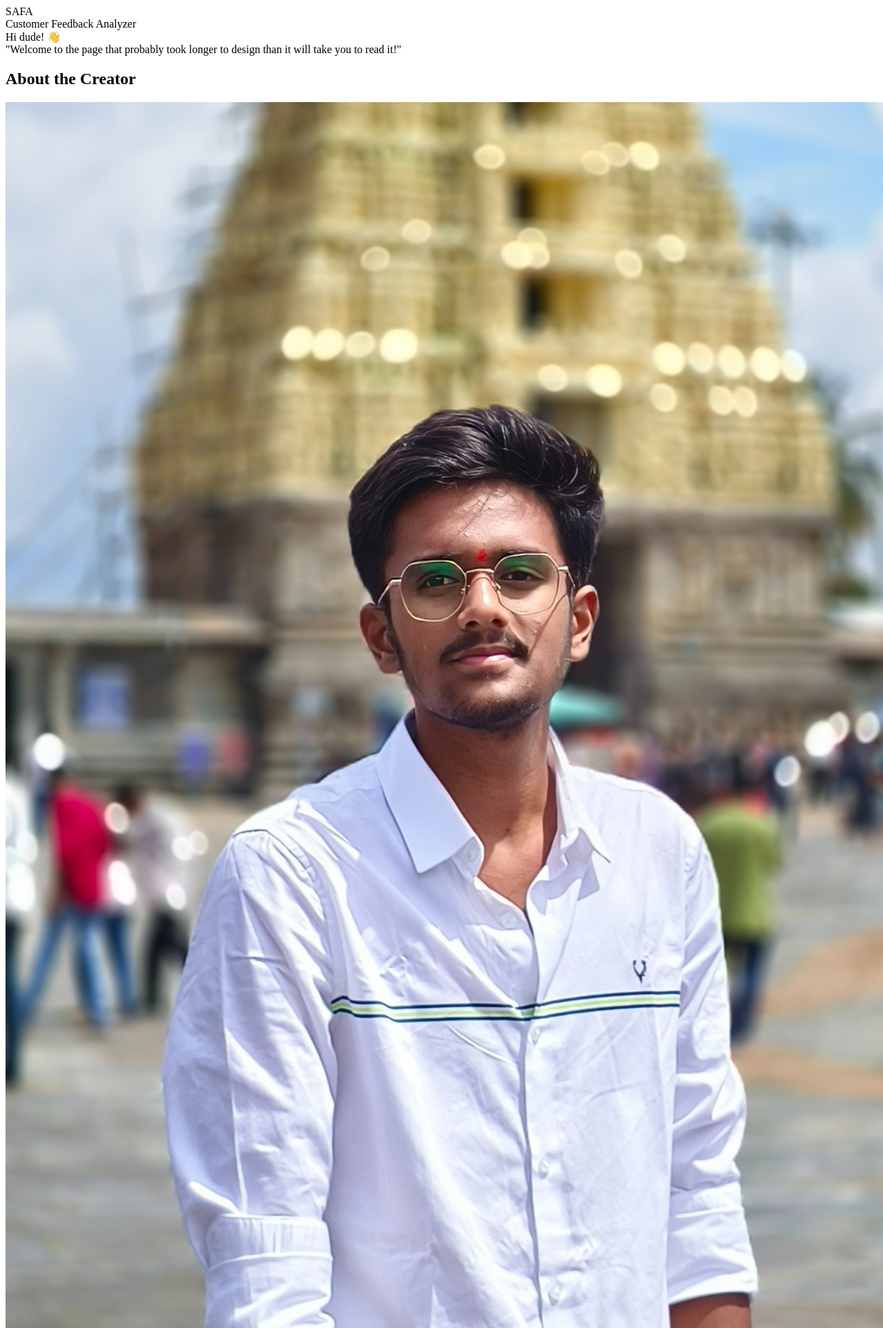
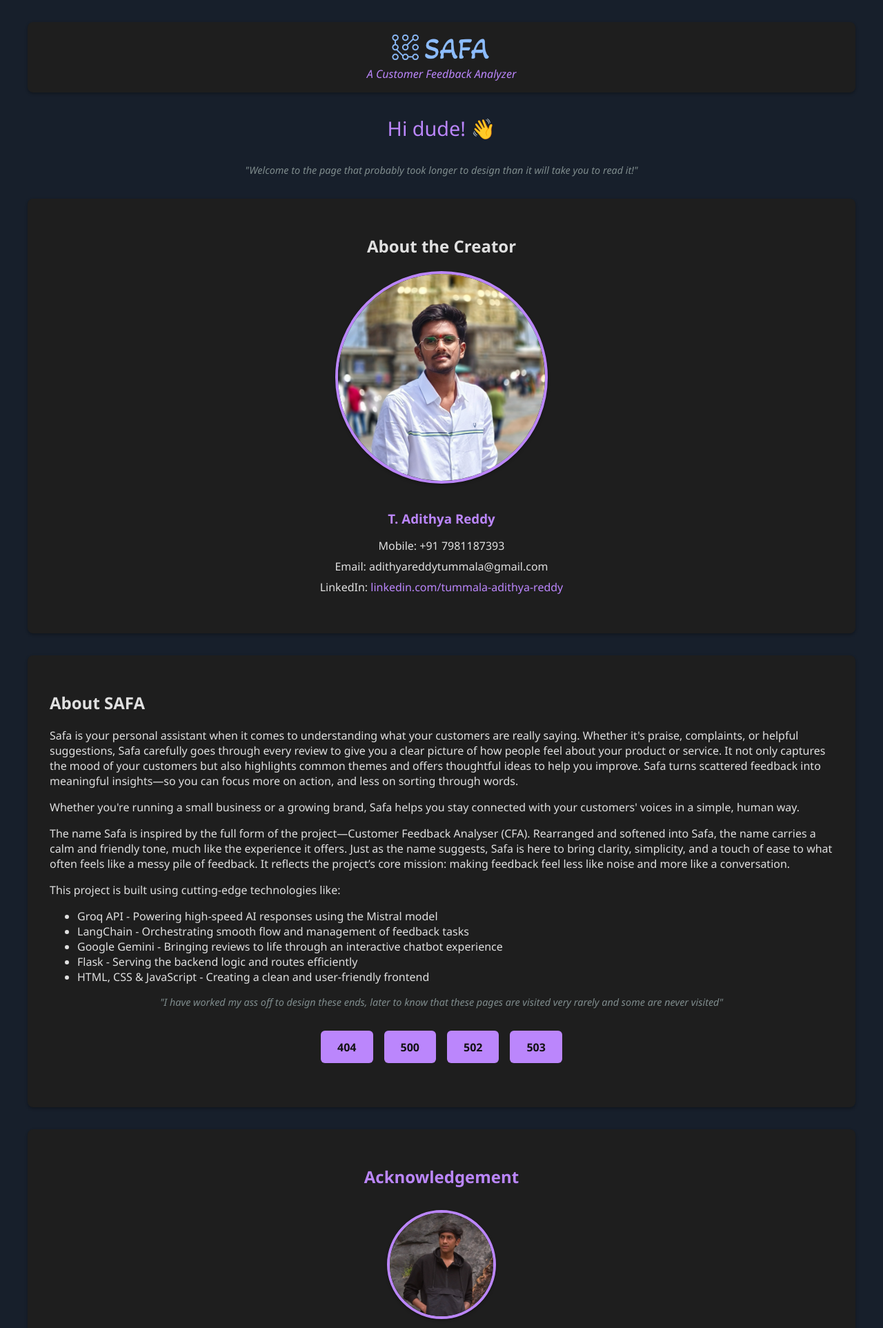
Before and after one commit to Adithya2369/SAFA, a Flask app: template templates/safa.html in a window 1280 px wide; the page is wider, and only the part inside the window is pictured. Shown: the top 1925 px of that part at 69% size. Run offline with Flask 3, Linux system fonts and the light colour scheme; the template is opened without the code that fills it, so the values that code supplies are empty.

Commit message:
About safa

```diff
--- a/templates/safa.html
+++ b/templates/safa.html
@@ -4,13 +4,13 @@
     <meta charset="UTF-8">
     <meta name="viewport" content="width=device-width, initial-scale=1.0">
     <title>SAFA - About</title>
-    <!-- <style>
+    <style>
         body {
             font-family: 'Segoe UI', Tahoma, Geneva, Verdana, sans-serif;
             margin: 0;
             padding: 0;
-            background-color: #f8f9fa;
-            color: #333;
+            background-color: #171f2b;
+            color: #e0e0e0;
         }
         .container {
             max-width: 1200px;
@@ -21,25 +21,27 @@
             text-align: center;
             margin-bottom: 2rem;
             padding: 1rem;
-            background-color: #fff;
+            background-color: #1e1e1e;
             border-radius: 8px;
-            box-shadow: 0 2px 4px rgba(0,0,0,0.1);
+            box-shadow: 0 2px 4px rgba(0,0,0,0.3);
         }
         .logo {
-            font-size: 3em;
-            font-weight: 700;
-            color: #2c3e50;
-            margin-bottom: 0.5rem;
+            width: 150px;
+            height: auto;
+            margin-bottom: 0rem;
         }
         .tagline {
-            font-size: 1.2em;
-            color: #7f8c8d;
+            color: #bb86fc;
+            font-size: 1rem;
+            font-style: italic;
+            font-weight: 300;
+            margin: 0;
         }
         .greeting {
             text-align: center;
             font-size: 1.8em;
             margin: 2rem 0;
-            color: #2c3e50;
+            color: #bb86fc;
         }
         .humor {
             text-align: center;
@@ -51,9 +53,9 @@
         .section {
             margin: 2rem 0;
             padding: 2rem;
-            background-color: #fff;
+            background-color: #1e1e1e;
             border-radius: 8px;
-            box-shadow: 0 2px 4px rgba(0,0,0,0.1);
+            box-shadow: 0 2px 4px rgba(0,0,0,0.3);
         }
         .creator-section {
             display: flex;
@@ -61,27 +63,27 @@
             align-items: center;
         }
         .creator-image {
-            width: 180px;
-            height: 180px;
+            width: 300px;
+            height: 300px;
             border-radius: 50%;
-            margin-bottom: 1.5rem;
-            border: 4px solid #fff;
-            box-shadow: 0 2px 4px rgba(0,0,0,0.1);
+            margin-bottom: 0.2rem;
+            border: 4px solid #bb86fc;
+            box-shadow: 0 2px 4px rgba(0,0,0,0.3);
         }
         .contact-info {
             text-align: center;
             margin: 1rem 0;
         }
         .contact-info h3 {
-            color: #2c3e50;
+            color: #bb86fc;
             margin-bottom: 1rem;
         }
         .contact-info p {
             margin: 0.5rem 0;
-            color: #34495e;
+            color: #e0e0e0;
         }
         .contact-info a {
-            color: #3498db;
+            color: #bb86fc;
             text-decoration: none;
         }
         .contact-info a:hover {
@@ -95,49 +97,50 @@
         }
         .error-button {
             padding: 0.8rem 1.5rem;
-            background-color: #2c3e50;
-            color: white;
+            background-color: #bb86fc;
+            color: #121212;
             border: none;
             border-radius: 6px;
             cursor: pointer;
             transition: all 0.3s ease;
             font-weight: 600;
+            text-decoration: none;
         }
         .error-button:hover {
-            background-color: #34495e;
+            background-color: #9c27b0;
             transform: translateY(-2px);
         }
         .acknowledgement {
             text-align: center;
             margin-top: 2rem;
             padding: 2rem;
-            background-color: #fff;
+            background-color: #1e1e1e;
             border-radius: 8px;
-            box-shadow: 0 2px 4px rgba(0,0,0,0.1);
+            box-shadow: 0 2px 4px rgba(0,0,0,0.3);
         }
         .acknowledgement img {
-            width: 120px;
-            height: 120px;
+            width: 150px;
+            height: 150px;
             border-radius: 50%;
             margin: 1rem 0;
-            border: 4px solid #fff;
-            box-shadow: 0 2px 4px rgba(0,0,0,0.1);
+            border: 4px solid #bb86fc;
+            box-shadow: 0 2px 4px rgba(0,0,0,0.3);
         }
         .acknowledgement h2 {
-            color: #2c3e50;
+            color: #bb86fc;
             margin-bottom: 1rem;
         }
         .acknowledgement p {
-            color: #34495e;
+            color: #e0e0e0;
             margin-bottom: 1rem;
-        } -->
+        }
     </style>
 </head>
 <body>
     <div class="container">
         <div class="header">
-            <div class="logo">SAFA</div>
-            <div class="tagline">Customer Feedback Analyzer</div>
+            <img src="../static/logo.png" alt="SAFA Logo" class="logo">
+            <div class="tagline">A Customer Feedback Analyzer</div>
         </div>
 
         <div class="greeting">
@@ -149,7 +152,7 @@
 
         <div class="section creator-section">
             <h2>About the Creator</h2>
-            <img src="/static/me.png" alt="T. Adithya Reddy" class="creator-image">
+            <img src="../static/me.png" alt="T. Adithya Reddy" class="creator-image">
             <div class="contact-info">
                 <h3>T. Adithya Reddy</h3>
                 <p>Mobile: +91 7981187393</p>
@@ -160,28 +163,33 @@
 
         <div class="section">
             <h2>About SAFA</h2>
-            <p>The name "SAFA" is derived from CFA (Customer Feedback Analyzer), representing our commitment to analyzing and understanding customer feedback.</p>
-            <p>This project is built using cutting-edge technologies including:</p>
-            <ul>
-                <li>GROQ - For efficient data querying</li>
-                <li>LangChain - For natural language processing</li>
-                <li>And other major frameworks</li>
-            </ul>
+            <p>Safa is your personal assistant when it comes to understanding what your customers are really saying. Whether it's praise, complaints, or helpful suggestions, Safa carefully goes through every review to give you a clear picture of how people feel about your product or service. It not only captures the mood of your customers but also highlights common themes and offers thoughtful ideas to help you improve. Safa turns scattered feedback into meaningful insights—so you can focus more on action, and less on sorting through words.</p>
+            <p>Whether you're running a small business or a growing brand, Safa helps you stay connected with your customers' voices in a simple, human way.</p>
+            <p>The name Safa is inspired by the full form of the project—Customer Feedback Analyser (CFA). Rearranged and softened into Safa, the name carries a calm and friendly tone, much like the experience it offers. Just as the name suggests, Safa is here to bring clarity, simplicity, and a touch of ease to what often feels like a messy pile of feedback. It reflects the project’s core mission: making feedback feel less like noise and more like a conversation.</p>
+            <p>This project is built using cutting-edge technologies like:</p>
+                <ul>
+                    <li>Groq API - Powering high-speed AI responses using the Mistral model</li>
+                    <li>LangChain - Orchestrating smooth flow and management of feedback tasks</li>
+                    <li>Google Gemini - Bringing reviews to life through an interactive chatbot experience</li>
+                    <li>Flask - Serving the backend logic and routes efficiently</li>
+                    <li>HTML, CSS & JavaScript - Creating a clean and user-friendly frontend</li>
+                </ul>
+
             <p class="humor">"I have worked my ass off to design these ends, later to know that these pages are visited very rarely and some are never visited"</p>
 
             <div class="error-buttons">
-                <button class="error-button">404</button>
-                <button class="error-button">500</button>
-                <button class="error-button">502</button>
-                <button class="error-button">503</button>
+                <a href="/404" class="error-button">404</a>
+                <a href="/500" class="error-button">500</a>
+                <a href="/502" class="error-button">502</a>
+                <a href="/503" class="error-button">503</a>
             </div>
         </div>
 
         <div class="acknowledgement">
             <h2>Acknowledgement</h2>
+            <img src="../static/tarun.png" alt="Tarun">
             <p>Special thanks to Tarun for helping me with GROQ issues and motivating me throughout the project.</p>
             <p>Contact: +91 9876543210</p>
-            <img src="/static/tarun.png" alt="Tarun">
         </div>
     </div>
 </body>
```
Also changed, not shown: static/me.png.
